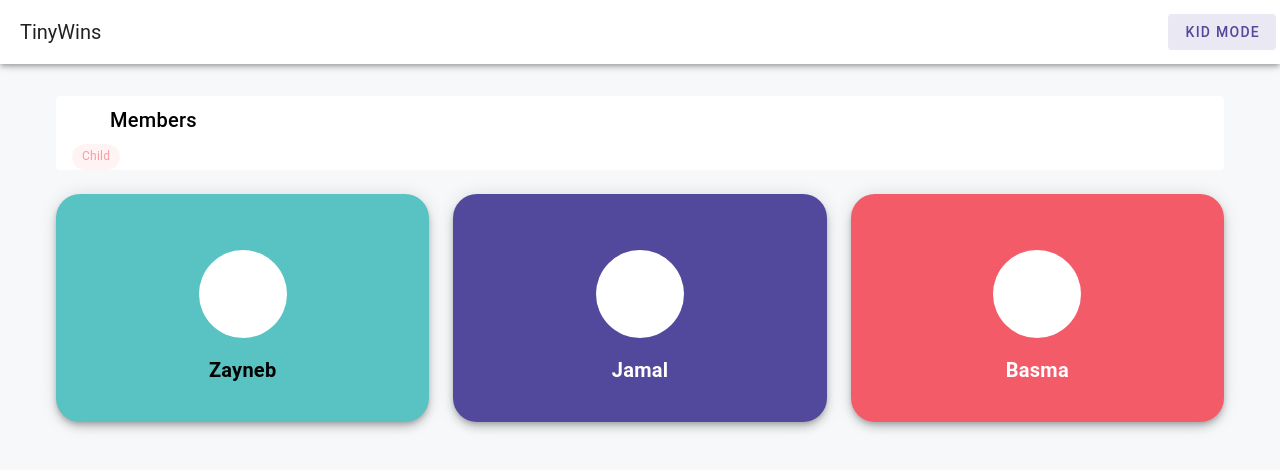
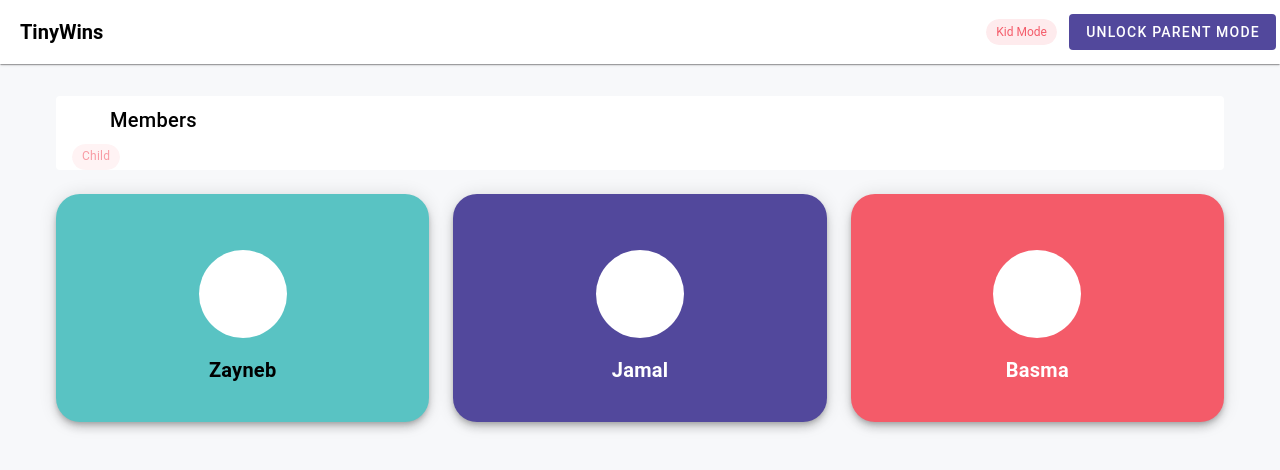
Before and after one commit to YousefSGhanem/tinywins, a Vue app in the folder frontend/: page /members in a window 1280 px wide. Shown: the top 470 px of the page. Built offline with nearby package versions, Linux system fonts and the light colour scheme.

Commit message:
Improve parent mode visuals in app bar

```diff
--- a/frontend/src/App.vue
+++ b/frontend/src/App.vue
@@ -1,22 +1,43 @@
 <template>
   <v-app style="background-color: #F7F8FA; color: #2E2E2E;">
-    <v-app-bar title="TinyWins">
+    <v-app-bar color="surface" elevation="1">
+      <v-app-bar-title class="font-weight-bold">
+        TinyWins
+      </v-app-bar-title>
+
       <template #append>
-        <v-btn variant="tonal" color="primary" @click="onModeButtonClick">
-          {{ modeLabel}}
+        <v-chip
+          class="mr-3"
+          size="small"
+          variant="tonal"
+          :color="appState.isParentMode ? 'primary' : 'accent'"
+        >
+          {{ currentModeLabel }}
+        </v-chip>
+
+        <v-btn
+          variant="flat"
+          :color="appState.isParentMode ? 'accent' : 'primary'"
+          @click="onModeButtonClick"
+        >
+          {{ modeActionLabel }}
         </v-btn>
       </template>
     </v-app-bar>
 
     <v-main>
       <v-container class="py-8">
-        <router-view/>
+        <router-view />
       </v-container>
     </v-main>
 
     <v-dialog v-model="pinDialogOpen" max-width="360">
       <v-card>
-        <v-card-title>Parent PIN</v-card-title>
+        <v-card-title class="d-flex align-center">
+          <v-icon class="mr-2">mdi-lock</v-icon>
+          Parent PIN
+        </v-card-title>
+
         <v-card-text>
           <v-text-field
             v-model="pinInput"
@@ -24,48 +45,57 @@
             type="password"
             inputmode="numeric"
             maxlength="4"
-            hint="Only Parents should know this."
+            hint="Only parents should know this."
             persistent-hint
             :error-messages="pinError"
           />
         </v-card-text>
+
         <v-card-actions>
-          <v-spacer/>
-            <v-btn variant="text" @click="cancelPin">Cancel</v-btn>
-            <v-btn color="primary" variant="flat" @click="confirmPin">Unlock</v-btn>
+          <v-spacer />
+          <v-btn variant="text" @click="cancelPin">
+            Cancel
+          </v-btn>
+          <v-btn color="primary" variant="flat" @click="confirmPin">
+            Unlock
+          </v-btn>
         </v-card-actions>
       </v-card>
     </v-dialog>
   </v-app>
 </template>
 
-
 <script setup lang="ts">
-import {computed, ref} from 'vue'
-import {appState} from './state/appState'
-
-const modeLabel = computed(() => appState.isParentMode ? 'Parent Mode' : 'Kid Mode')
+import { computed, ref } from 'vue'
+import { appState } from './state/appState'
 
 const pinDialogOpen = ref(false)
 const pinInput = ref('')
 const pinError = ref('')
 
+const currentModeLabel = computed(() =>
+  appState.isParentMode ? 'Parent Mode' : 'Kid Mode'
+)
+
+const modeActionLabel = computed(() =>
+  appState.isParentMode ? 'Exit Parent Mode' : 'Unlock Parent Mode'
+)
+
 function onModeButtonClick() {
   if (appState.isParentMode) {
-    appState.isParentMode= false
+    appState.isParentMode = false
     pinInput.value = ''
     pinError.value = ''
     return
   }
 
-  // Kid -> Parent: Pin required
   pinDialogOpen.value = true
   pinInput.value = ''
   pinError.value = ''
 }
 
 function confirmPin() {
-  if(pinInput.value === appState.parentPin) {
+  if (pinInput.value === appState.parentPin) {
     appState.isParentMode = true
     pinDialogOpen.value = false
     pinInput.value = ''
@@ -80,7 +110,4 @@ function cancelPin() {
   pinInput.value = ''
   pinError.value = ''
 }
-
 </script>
-
-<style scoped></style>
--- a/frontend/src/components/MemberCard.vue
+++ b/frontend/src/components/MemberCard.vue
@@ -3,7 +3,7 @@
     :color="props.color"
     elevation="6"
     rounded="xl"
-    class="pa-3">
+    class="pa-3 member-card">
     <v-card-item >
       <template #prepend>
         <v-chip
@@ -86,3 +86,19 @@ const avatarIconMap: Record<AvatarKey, string> = {
 const avatarIcon = computed(() => avatarIconMap[props.avatarKey])
 
 </script>
+
+<style scoped>
+.member-card {
+  transition:
+    transform 0.2s ease,
+    box-shadow 0.2s ease,
+    filter 0.2s ease;
+  cursor: pointer;
+}
+
+.member-card:hover {
+  transform: translateY(-4px);
+  box-shadow: 0 12px 24px rgba(0, 0, 0, 0.12);
+  filter: brightness(1.02);
+}
+</style>
```
